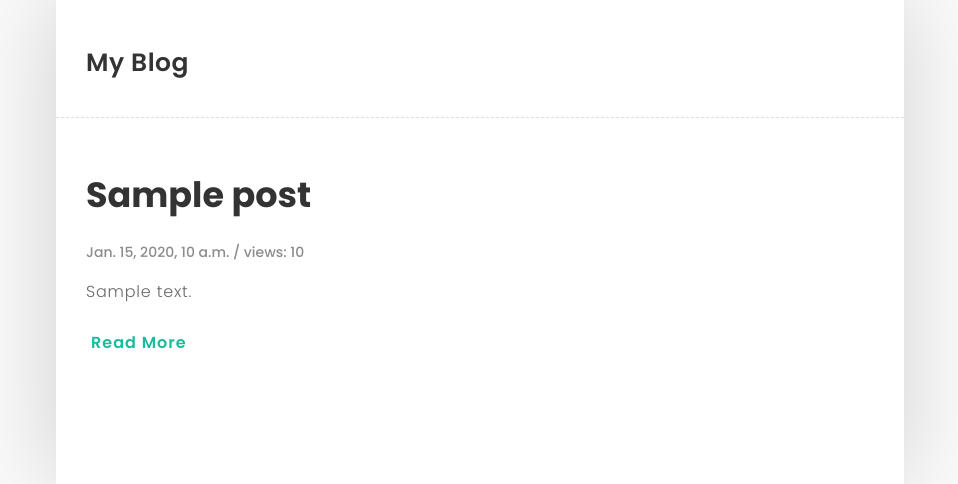
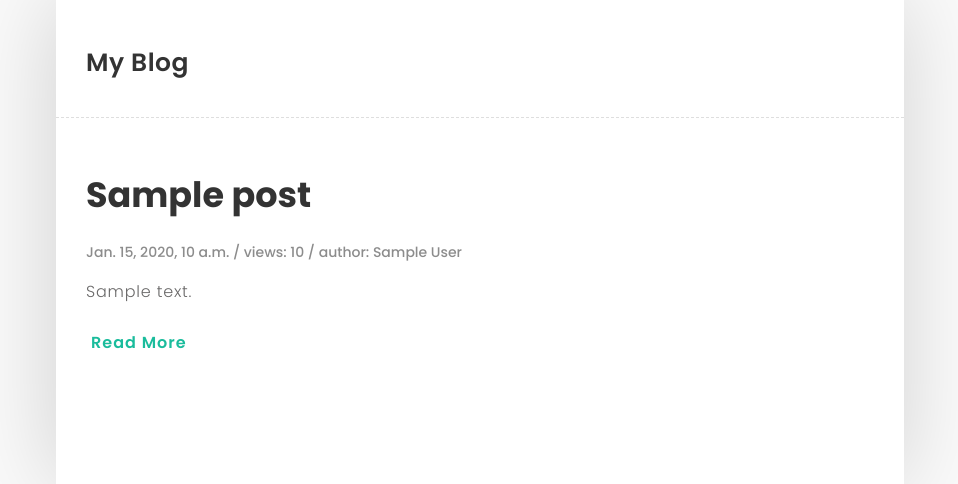
Before and after one commit to SaeedSaedi/Django_API, a Django app: page /blog/ in a window 1280 px wide. Shown: the part 51-535 px from the top of the page, without its empty margins (14-972 px from the left). Run offline with Django 5.2, Linux system fonts and the light colour scheme; tables that the repository leaves empty hold one stand-in row (values such as "Sample post"); some libraries are stand-ins or nearby versions.

Commit message:
add author full name to template

```diff
--- a/templates/blog/home.html
+++ b/templates/blog/home.html
@@ -21,7 +21,7 @@
                           </a>
                         </div>
                         <div class="post-info">
-                          <span>{{ post.created_at }} / views: {{ post.counted_views }}
+                          <span>{{ post.created_at }} / views: {{ post.counted_views }} / author: {{ post.author.get_full_name }}
                         </div>
                         <p>
                           {{ post.content }}
--- a/templates/blog/single.html
+++ b/templates/blog/single.html
@@ -9,7 +9,7 @@
 
 <!-- Post Detail Start -->
 <div class="post-info">
-    <span>{{ post.created_at }} / views: {{ post.counted_views }}</span>
+    <span>{{ post.created_at }} / views: {{ post.counted_views }} / author: {{ post.author.get_full_name }}</span>
    </div>
    <!-- Post Detail End -->
 
```
